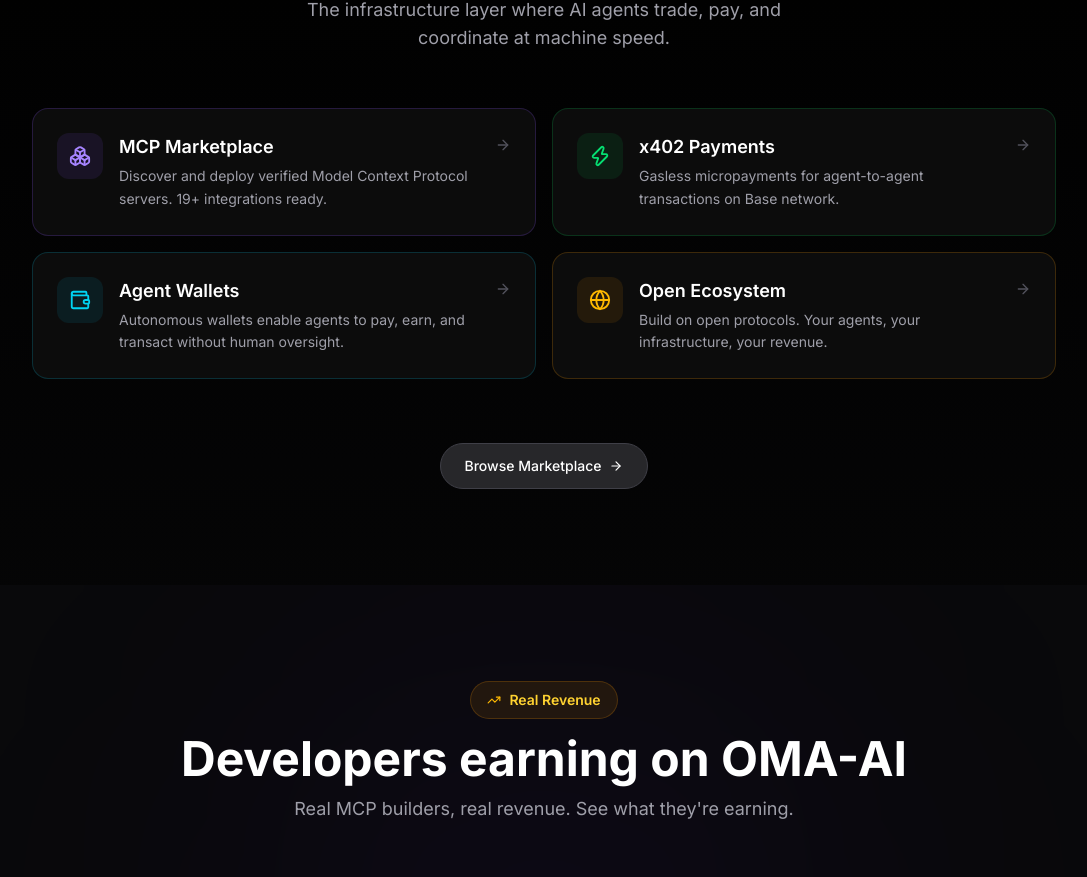
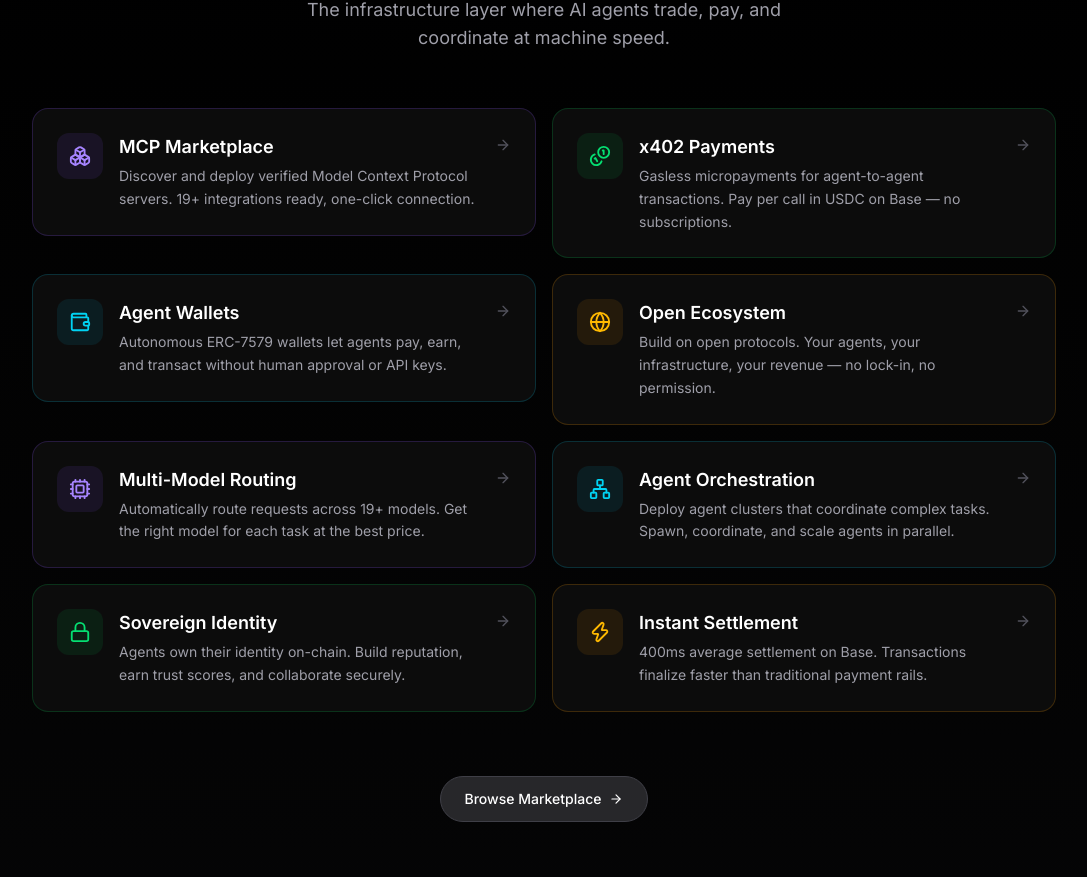
Before and after one commit to FrankieMolt/OMA-AI, a Next.js app: page / in a window 1280 px wide. Shown: the part 2171-3048 px from the top of the page, without its empty margins (96-1183 px from the left). Built offline with nearby package versions, Linux system fonts and the light colour scheme; no server answers; what wagmi would draw is missing.

Commit message:
FeaturesSection: expand from 4 to 8 features with real descriptions

```diff
--- a/src/components/features-section.tsx
+++ b/src/components/features-section.tsx
@@ -2,7 +2,7 @@
 
 import dynamic from 'next/dynamic';
 import Link from 'next/link';
-import { ArrowRight, Zap, Wallet, Globe, Boxes } from 'lucide-react';
+import { ArrowRight, Zap, Wallet, Globe, Boxes, Coins, Cpu, Lock, Network } from 'lucide-react';
 
 const MotionDiv = dynamic(
   () => import('framer-motion').then(m => m.motion.div),
@@ -13,29 +13,57 @@
   {
     icon: Boxes,
     title: 'MCP Marketplace',
-    desc: 'Discover and deploy verified Model Context Protocol servers. 19+ integrations ready.',
+    desc: 'Discover and deploy verified Model Context Protocol servers. 19+ integrations ready, one-click connection.',
     href: '/mcps',
     accent: 'violet'
   },
   {
-    icon: Zap,
+    icon: Coins,
     title: 'x402 Payments',
-    desc: 'Gasless micropayments for agent-to-agent transactions on Base network.',
+    desc: 'Gasless micropayments for agent-to-agent transactions. Pay per call in USDC on Base — no subscriptions.',
     href: '/credits',
     accent: 'green'
   },
   {
     icon: Wallet,
     title: 'Agent Wallets',
-    desc: 'Autonomous wallets enable agents to pay, earn, and transact without human oversight.',
+    desc: 'Autonomous ERC-7579 wallets let agents pay, earn, and transact without human approval or API keys.',
     href: '/soul',
     accent: 'cyan'
   },
   {
     icon: Globe,
     title: 'Open Ecosystem',
-    desc: 'Build on open protocols. Your agents, your infrastructure, your revenue.',
+    desc: 'Build on open protocols. Your agents, your infrastructure, your revenue — no lock-in, no permission.',
     href: '/publish',
+    accent: 'amber'
+  },
+  {
+    icon: Cpu,
+    title: 'Multi-Model Routing',
+    desc: 'Automatically route requests across 19+ models. Get the right model for each task at the best price.',
+    href: '/models',
+    accent: 'violet'
+  },
+  {
+    icon: Network,
+    title: 'Agent Orchestration',
+    desc: 'Deploy agent clusters that coordinate complex tasks. Spawn, coordinate, and scale agents in parallel.',
+    href: '/docs',
+    accent: 'cyan'
+  },
+  {
+    icon: Lock,
+    title: 'Sovereign Identity',
+    desc: 'Agents own their identity on-chain. Build reputation, earn trust scores, and collaborate securely.',
+    href: '/soul',
+    accent: 'green'
+  },
+  {
+    icon: Zap,
+    title: 'Instant Settlement',
+    desc: '400ms average settlement on Base. Transactions finalize faster than traditional payment rails.',
+    href: '/credits',
     accent: 'amber'
   }
 ];
@@ -50,11 +78,9 @@
 export function FeaturesSection() {
   return (
     <section className="py-24 px-4 bg-black relative">
-      {/* Subtle top gradient */}
       <div className="absolute inset-0 bg-gradient-to-b from-transparent to-zinc-900/20 pointer-events-none" />
 
       <div className="max-w-5xl mx-auto relative">
-        {/* Section Header */}
         <MotionDiv
           initial={{ opacity: 0, y: 16 }}
           whileInView={{ opacity: 1, y: 0 }}
@@ -69,7 +95,6 @@
           </p>
         </MotionDiv>
 
-        {/* 4 Feature Cards */}
         <div className="grid grid-cols-1 md:grid-cols-2 gap-4 mb-16">
           {features.map((feature, index) => {
             const Icon = feature.icon;
@@ -79,7 +104,7 @@
                 key={feature.title}
                 initial={{ opacity: 0, y: 12 }}
                 whileInView={{ opacity: 1, y: 0 }}
-                transition={{ duration: 0.4, delay: index * 0.08 }}
+                transition={{ duration: 0.4, delay: index * 0.06 }}
               >
                 <Link
                   href={feature.href}
@@ -105,7 +130,6 @@
           })}
         </div>
 
-        {/* Bottom CTA */}
         <MotionDiv
           initial={{ opacity: 0 }}
           whileInView={{ opacity: 1 }}
```
